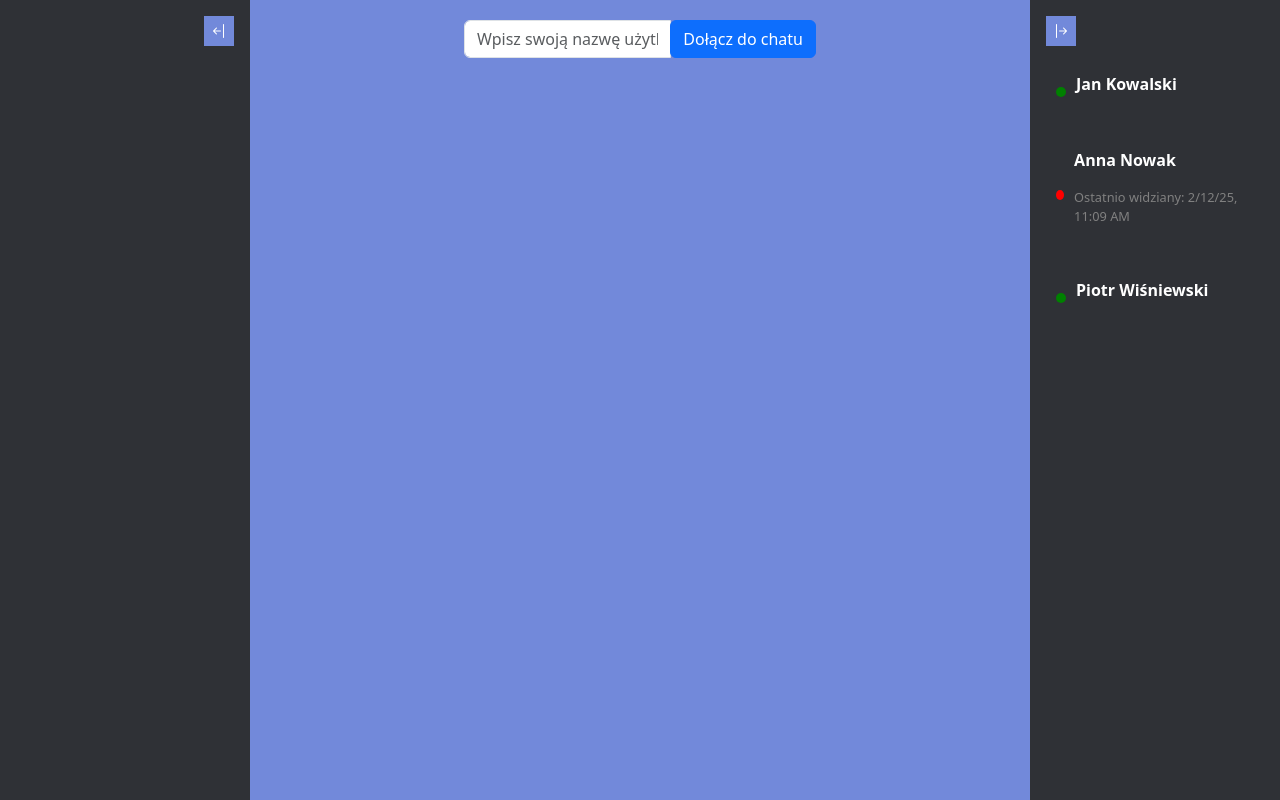
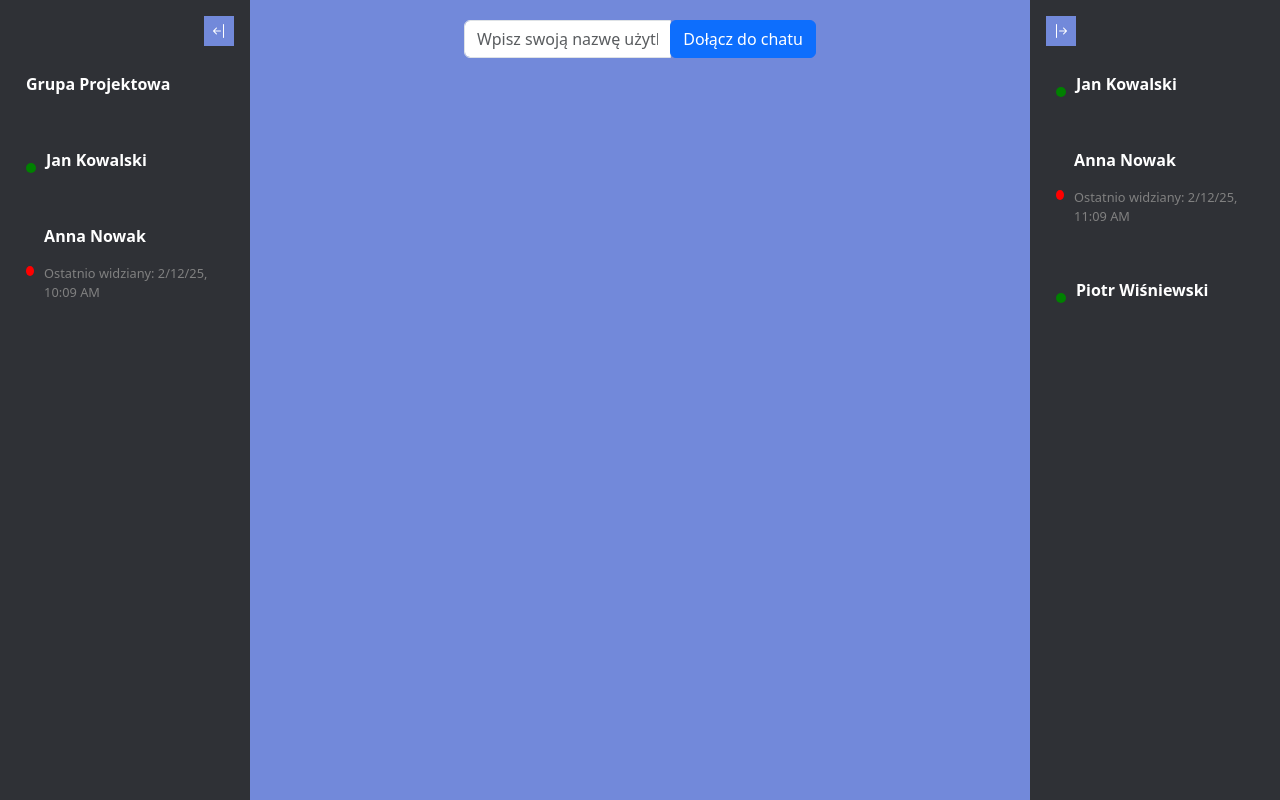
Before and after one commit to kkolcz/MyF, an Angular app in the folder client-myf/: page /chat in a window 1280 px wide. Built offline with nearby package versions, Linux system fonts and the light colour scheme.

Commit message:
added topics list

```diff
--- /dev/null
+++ b/client-myf/src/app/_models/topic.model.ts
@@ -0,0 +1,7 @@
+export interface ITopic {
+  id: number;
+  type: 'group' | 'private';
+  name: string;
+  isOnline?: boolean;
+  lastSeen?: Date;
+}
--- a/client-myf/src/app/components/chat/chat-left-sidebar/chat-left-sidebar.component.html
+++ b/client-myf/src/app/components/chat/chat-left-sidebar/chat-left-sidebar.component.html
@@ -6,5 +6,14 @@
       "
     ></i>
   </button>
-  <div class="sidebar-content"></div>
+  <div class="sidebar-content">
+    @if(!isCollapsed$()) { @for(conversation of conversations; track
+    conversation.id) {
+    <div>
+      <app-chat-topic-bar-item
+        [conversation]="conversation"
+      ></app-chat-topic-bar-item>
+    </div>
+    } }
+  </div>
 </div>
--- a/client-myf/src/app/components/chat/chat-left-sidebar/chat-left-sidebar.component.scss
+++ b/client-myf/src/app/components/chat/chat-left-sidebar/chat-left-sidebar.component.scss
@@ -7,7 +7,7 @@
   height: 100%;
   display: flex;
   flex-direction: column;
-  justify-content: space-between;
+  justify-content: flex-start;
 
   &.collapsed {
     width: 62px;
--- a/client-myf/src/app/components/chat/chat-left-sidebar/chat-left-sidebar.component.ts
+++ b/client-myf/src/app/components/chat/chat-left-sidebar/chat-left-sidebar.component.ts
@@ -1,16 +1,37 @@
 import { CommonModule } from '@angular/common';
 import { Component, computed } from '@angular/core';
 import { SidebarService } from '../../../_services/SidebarService/sidebar.service';
+import { ChatTopicBarItemComponent } from '../chat-topic-bar-item/chat-topic-bar-item.component';
+import { ITopic } from '../../../_models/topic.model';
 
 @Component({
   selector: 'app-chat-left-sidebar',
   standalone: true,
-  imports: [CommonModule],
+  imports: [CommonModule, ChatTopicBarItemComponent],
   templateUrl: './chat-left-sidebar.component.html',
   styleUrl: './chat-left-sidebar.component.scss',
 })
 export class ChatLeftSidebarComponent {
   isCollapsed$ = computed(() => this.sidebarService.isCollapsedLeft$());
+
+  conversations: ITopic[] = [
+    { id: 0, type: 'group', name: 'Grupa Projektowa' },
+    {
+      id: 1,
+      type: 'private',
+      name: 'Jan Kowalski',
+      isOnline: true,
+      lastSeen: new Date(),
+    },
+    {
+      id: 2,
+      type: 'private',
+      name: 'Anna Nowak',
+      isOnline: false,
+      lastSeen: new Date(Date.now() - 3600 * 1000),
+    },
+  ];
+
   constructor(private sidebarService: SidebarService) {}
 
   toggleSidebar() {
--- /dev/null
+++ b/client-myf/src/app/components/chat/chat-topic-bar-item/chat-topic-bar-item.component.html
@@ -0,0 +1,23 @@
+<div
+  class="topic-bar-item"
+  (click)="onLeftClick()"
+  (contextmenu)="onRightClick($event)"
+>
+  <div
+    class="topic-status"
+    *ngIf="conversation.type === 'private'"
+    [ngClass]="{
+      online: conversation.isOnline,
+      offline: !conversation.isOnline
+    }"
+  ></div>
+  <div class="topic-info">
+    <p class="topic-name">{{ conversation.name }}</p>
+    <p
+      class="topic-last-seen"
+      *ngIf="conversation.type === 'private' && !conversation.isOnline"
+    >
+      Ostatnio widziany: {{ conversation.lastSeen | date : "short" }}
+    </p>
+  </div>
+</div>
--- /dev/null
+++ b/client-myf/src/app/components/chat/chat-topic-bar-item/chat-topic-bar-item.component.scss
@@ -0,0 +1,39 @@
+.topic-bar-item {
+  display: flex;
+  align-items: center;
+  padding: 10px;
+  cursor: pointer;
+}
+
+.topic-bar-item:hover {
+  background-color: #696969;
+}
+
+.topic-status {
+  width: 10px;
+  height: 10px;
+  border-radius: 50%;
+  margin-right: 10px;
+}
+
+.topic-status.online {
+  background-color: green;
+}
+
+.topic-status.offline {
+  background-color: red;
+}
+
+.topic-info {
+  display: flex;
+  flex-direction: column;
+}
+
+.topic-name {
+  font-weight: bold;
+}
+
+.topic-last-seen {
+  font-size: 0.8em;
+  color: gray;
+}
--- /dev/null
+++ b/client-myf/src/app/components/chat/chat-topic-bar-item/chat-topic-bar-item.component.ts
@@ -0,0 +1,23 @@
+import { CommonModule } from '@angular/common';
+import { Component, Input } from '@angular/core';
+import { ITopic } from '../../../_models/topic.model';
+
+@Component({
+  selector: 'app-chat-topic-bar-item',
+  standalone: true,
+  imports: [CommonModule],
+  templateUrl: './chat-topic-bar-item.component.html',
+  styleUrl: './chat-topic-bar-item.component.scss',
+})
+export class ChatTopicBarItemComponent {
+  @Input() conversation!: ITopic;
+
+  onLeftClick() {
+    console.log('Left click on conversation:', this.conversation.name);
+  }
+
+  onRightClick(event: MouseEvent) {
+    event.preventDefault();
+    console.log('Right click on conversation:', this.conversation.name);
+  }
+}
```
Also changed, not shown: 1 other file (tests, documents, lock files or other folders).
